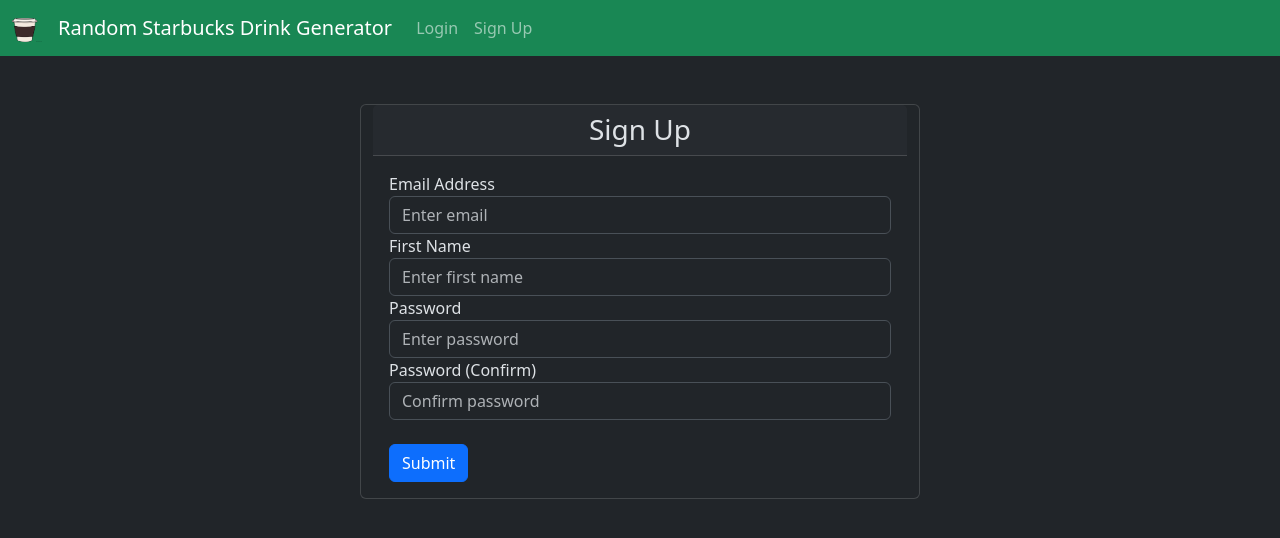
After one commit to DavidNotlu/RSDG, a Flask app: page /sign-up in a window 1280 px wide. The commit adds this page. Shown: the top 538 px of the page. Run offline with Flask 3, Linux system fonts and the light colour scheme; parts of the project's set-up code (start-up, migrations or seed data) failed here and were passed over; some libraries are stand-ins or nearby versions.

Commit message:
Update bootstrap styling templates

```diff
--- a/website/templates/base.html
+++ b/website/templates/base.html
@@ -1,41 +1,34 @@
 <!DOCTYPE html>
-<html>
+<html data-bs-theme="dark">
   <head>
     <meta charset="utf-8" />
     <meta name="viewport" content="width=device-width, initial-scale=1" />
-    <link
-      rel="stylesheet"
-      href="https://stackpath.bootstrapcdn.com/bootstrap/4.4.1/css/bootstrap.min.css"
-      integrity="sha384-Vkoo8x4CGsO3+Hhxv8T/Q5PaXtkKtu6ug5TOeNV6gBiFeWPGFN9MuhOf23Q9Ifjh"
-      crossorigin="anonymous"
-    />
-    <link
-      rel="stylesheet"
-      href="https://stackpath.bootstrapcdn.com/font-awesome/4.7.0/css/font-awesome.min.css"
-      crossorigin="anonymous"
-    />
+    <link href="https://cdn.jsdelivr.net/npm/bootstrap@5.3.0-alpha1/dist/css/bootstrap.min.css" rel="stylesheet" integrity="sha384-GLhlTQ8iRABdZLl6O3oVMWSktQOp6b7In1Zl3/Jr59b6EGGoI1aFkw7cmDA6j6gD" crossorigin="anonymous">
+  </head>
 
     <title>{% block title %}Home{% endblock %}</title>
   </head>
   <body>
-    <nav class="navbar navbar-expand-lg navbar-dark bg-dark">
-      <button
-        class="navbar-toggler"
-        type="button"
-        data-toggle="collapse"
-        data-target="#navbar"
-      >
+    <nav class="navbar navbar-expand-lg navbar-dark bg-success">
+      <div class="container-fluid">
+         <a class="navbar-brand" href="/">
+           <img src="/website/templates/assets/RSDG_logo.png" alt="RSDG" width="30" height="24">
+         </a>
+        <a class="navbar-brand" href="/">Random Starbucks Drink Generator</a>
+        <button class="navbar-toggler" type="button" data-bs-toggle="collapse" data-bs-target="#navbarSupportedContent" aria-controls="navbarSupportedContent" aria-expanded="false" aria-label="Toggle navigation">
           <span class="navbar-toggler-icon"></span>
         </button>
-      <div class="collapse navbar-collapse" id="navbar">
+        <div class="collapse navbar-collapse" id="navbarSupportedContent">
+          <ul class="navbar-nav me-auto mb-2 mb-lg-0">
             <div class="navbar-nav">
               {% if user.is_authenticated %}
-          <a class="nav-item nav-link" id="home" href="/">Home</a>
+              <a class="nav-item nav-link" id="home" href="/home">Home</a>
               <a class="nav-item nav-link" id="logout" href="/logout">Logout</a>
               {% else %}
               <a class="nav-item nav-link" id="login" href="/login">Login</a>
               <a class="nav-item nav-link" id="signUp" href="/sign-up">Sign Up</a>
               {% endif %}
+            </div>
         </div>
       </div>
     </nav>
@@ -45,16 +38,10 @@
     'error' %}
     <div class="alert alert-danger alter-dismissable fade show" role="alert">
       {{ message }}
-      <button type="button" class="close" data-dismiss="alert">
-        <span aria-hidden="true">&times;</span>
-      </button>
     </div>
     {% else %}
     <div class="alert alert-success alter-dismissable fade show" role="alert">
       {{ message }}
-      <button type="button" class="close" data-dismiss="alert">
-        <span aria-hidden="true">&times;</span>
-      </button>
     </div>
     {% endif %} {% endfor %} {% endif %} {% endwith %}
 
@@ -69,11 +56,7 @@
       integrity="sha384-ApNbgh9B+Y1QKtv3Rn7W3mgPxhU9K/ScQsAP7hUibX39j7fakFPskvXusvfa0b4Q"
       crossorigin="anonymous"
     ></script>
-    <script
-      src="https://maxcdn.bootstrapcdn.com/bootstrap/4.0.0/js/bootstrap.min.js"
-      integrity="sha384-JZR6Spejh4U02d8jOt6vLEHfe/JQGiRRSQQxSfFWpi1MquVdAyjUar5+76PVCmYl"
-      crossorigin="anonymous"
-    ></script>
+    <script src="https://cdn.jsdelivr.net/npm/bootstrap@5.3.0-alpha1/dist/js/bootstrap.bundle.min.js" integrity="sha384-w76AqPfDkMBDXo30jS1Sgez6pr3x5MlQ1ZAGC+nuZB+EYdgRZgiwxhTBTkF7CXvN" crossorigin="anonymous"></script>
 
 {% block javascript %}
     <script type="text/javascript">
--- /dev/null
+++ b/website/templates/sign_up.html
@@ -0,0 +1,54 @@
+{% extends "base.html" %} {% block title %}Sign Up{% endblock %} {% block
+content %}
+<form method="POST">
+  <div class="col d-flex justify-content-center row h-100 mt-5">
+    <div class="card mb-3" style="width: 35rem;">
+      <h3 class="card-header" align="center">Sign Up</h3>
+      <div class="card-body">
+  <div class="form-group" >
+    <label for="email">Email Address</label>
+    <input
+      type="email"
+      class="form-control"
+      id="email"
+      name="email"
+      placeholder="Enter email"
+    />
+  </div>
+  <div class="form-group">
+    <label for="firstName">First Name</label>
+    <input
+      type="text"
+      class="form-control"
+      id="firstName"
+      name="firstName"
+      placeholder="Enter first name"
+    />
+  </div>
+  <div class="form-group">
+    <label for="password1">Password</label>
+    <input
+      type="password"
+      class="form-control"
+      id="password1"
+      name="password1"
+      placeholder="Enter password"
+    />
+  </div>
+  <div class="form-group">
+    <label for="password2">Password (Confirm)</label>
+    <input
+      type="password"
+      class="form-control"
+      id="password2"
+      name="password2"
+      placeholder="Confirm password"
+    />
+  </div>
+  <br />
+  <button type="submit" class="btn btn-primary">Submit</button>
+</div>
+</div>
+</div>
+</form>
+{% endblock %}
```
Also changed, not shown: website/templates/home.html (added, +10 -0 lines), website/templates/login.html (added, +38 -0 lines), website/templates/assets/RSDG_logo.png (added), 1 other file. Lines whose indentation alone changed are shown as unchanged.
